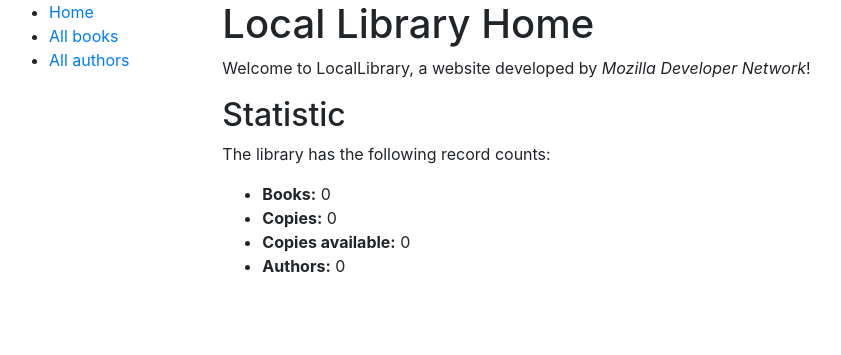
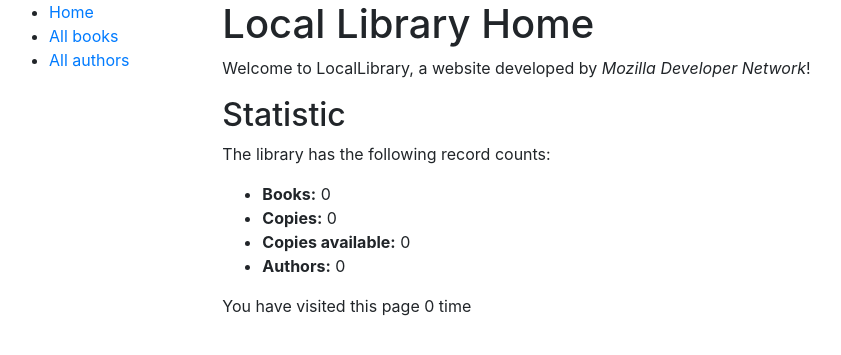
Before and after one commit to tuyenldhust/mysite, a Django app: page /catalog/ in a window 1280 px wide. Shown: the top 355 px of the page, without its empty margins (6-847 px from the left). Run offline with Django 4.2, Linux system fonts and the light colour scheme; data that the repository does not hold is empty.

Commit message:
Django Tutorial Part 7: Sessions framework

```diff
--- a/catalog/templates/index.html
+++ b/catalog/templates/index.html
@@ -11,4 +11,6 @@
     <li><strong>{% trans "Copies available:" %}</strong> {{ num_instances_available }}</li>
     <li><strong>{% trans "Authors:" %}</strong> {{ num_authors }}</li>
   </ul>
+
+  <p>{% trans "You have visited this page " %}{{ num_visits }} {% trans "time" %}{% if num_visits > 1 %}{% trans "s" %}{% endif %}</p>
 {% endblock %}
--- a/catalog/views.py
+++ b/catalog/views.py
@@ -8,6 +8,8 @@ def index(request):
     # Generate counts of some of the main objects
     num_books = Book.objects.count()
     num_instances = BookInstance.objects.all().count()
+    num_visits = request.session.get('num_visits', 0)
+    request.session['num_visits'] = num_visits + 1
 
   # Available books (status = 'a')
     num_instances_available = BookInstance.objects.filter(status__exact='a').count()
@@ -19,6 +21,7 @@ def index(request):
         'num_instances': num_instances,
         'num_instances_available': num_instances_available,
         'num_authors': num_authors,
+        'num_visits': num_visits,
     }
     # Render the HTML template index.html with the data in the context variable
     return render(request, 'index.html', context=context)
```
Also changed, not shown: catalog/locale/en/LC_MESSAGES/django.po, catalog/locale/vi/LC_MESSAGES/django.po, 2 other files.
